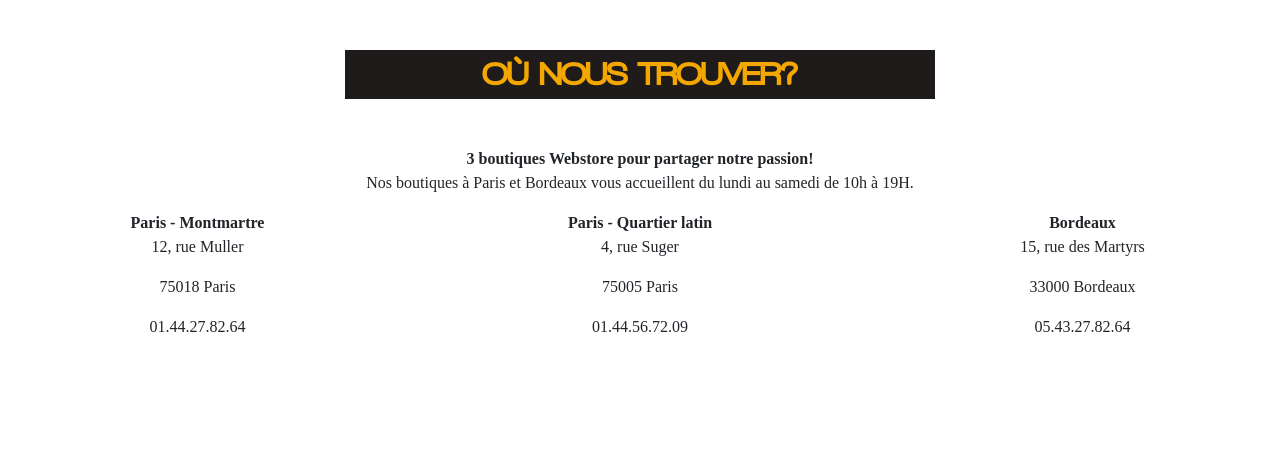
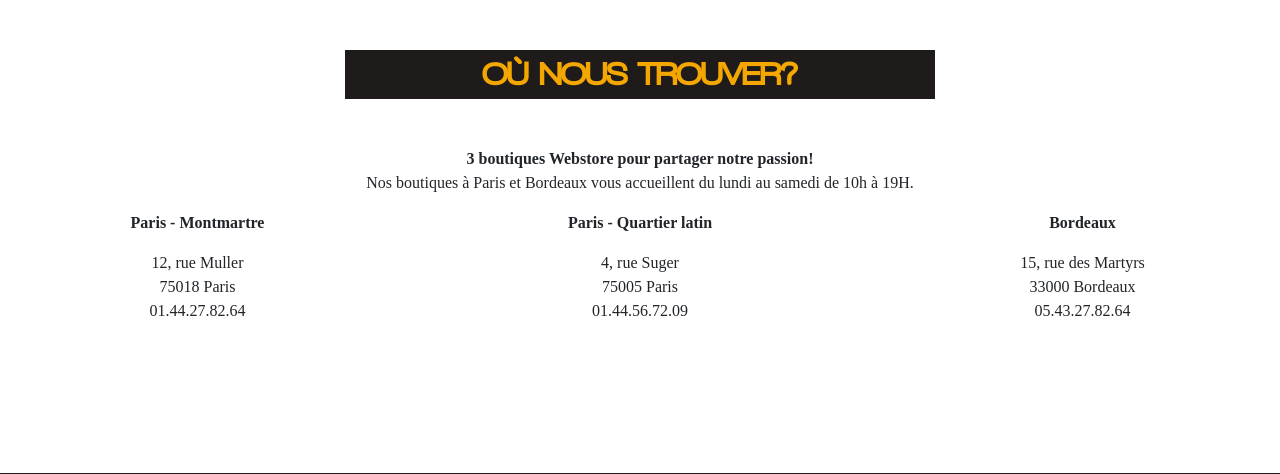
Before and after one commit to Gilliams/WebStore, a PHP site: page /dev/pages/16_webstore.php in a window 1280 px wide. Shown: the part 892-1366 px from the top of the page. Run offline with PHP 8.4, Linux system fonts and the light colour scheme; style sheets or scripts are compiled from the project's sources; some libraries are stand-ins or nearby versions; some web fonts are replaced.

Commit message:
update
style page webstore

```diff
--- a/dev/assets/css/style.css
+++ b/dev/assets/css/style.css
@@ -645,3 +645,8 @@
     text-align: center; }
     main.webstore div span {
       font-weight: 700; }
+  main.webstore .boutique span {
+    display: block;
+    margin-bottom: 1em; }
+  main.webstore .boutique p {
+    margin-bottom: 0; }
--- a/dev/assets/sass/_16webstore.scss
+++ b/dev/assets/sass/_16webstore.scss
@@ -6,4 +6,13 @@
 			font-weight: 700;
 		}
 	}
+	.boutique{
+		span{
+			display: block;
+			margin-bottom:1em;
+		}
+		p{
+			margin-bottom: 0;
+		}
+	}
 }
--- a/dev/pages/16_webstore.php
+++ b/dev/pages/16_webstore.php
@@ -20,19 +20,19 @@
 				</div>
 			</div>
 			<div class="row justify-content-between">
-				<div class="col-3">
+				<div class="col-3 boutique">
 					<span>Paris - Montmartre</span>
 					<p>12, rue Muller</p>
 					<p>75018 Paris</p>
 					<p>01.44.27.82.64</p>
 				</div>
-				<div class="col-3">
+				<div class="col-3 boutique">
 					<span>Paris - Quartier latin</span>
 					<p>4, rue Suger</p>
 					<p>75005 Paris</p>
 					<p>01.44.56.72.09</p>
 				</div>
-				<div class="col-3">
+				<div class="col-3 boutique">
 					<span>Bordeaux</span>
 					<p>15, rue des Martyrs</p>
 					<p>33000 Bordeaux</p>
```
